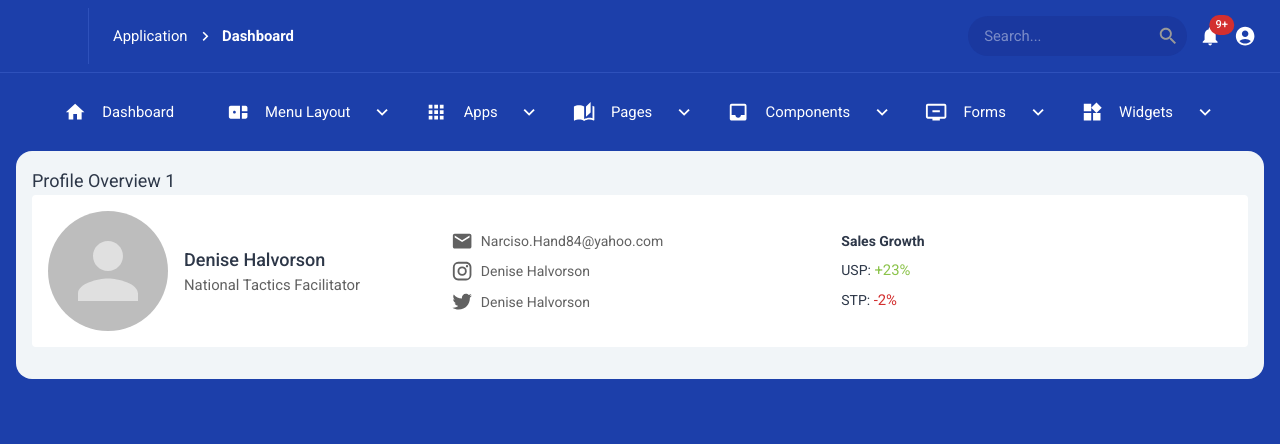
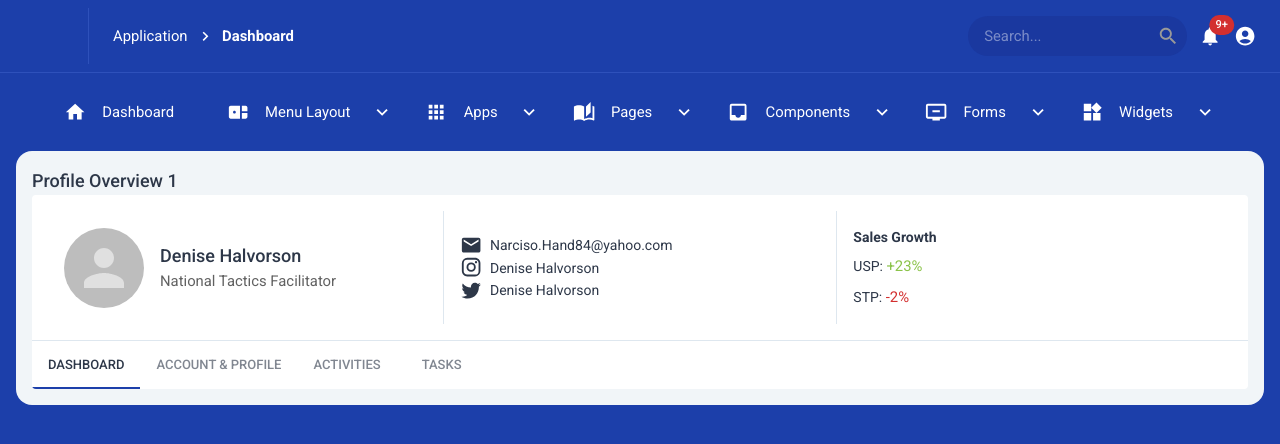
Before and after one commit to usrivastava92/hello-mui, a React (Vite) app: page /top/profileOverview1 in a window 1280 px wide. Shown: the top 444 px of the page. Built offline with nearby package versions, Linux system fonts and the light colour scheme.

Commit message:
fixed ProfileOverview1.tsx

```diff
--- a/src/components/Divider/Divider.tsx
+++ b/src/components/Divider/Divider.tsx
@@ -1,7 +1,7 @@
 import React from 'react';
 import { Divider, styled } from '@mui/material';
 
-interface DividerProps {
+export interface DividerProps {
   type: 'primary' | 'secondary';
 }
 
--- a/src/components/MobileMenu/MobileMenu.tsx
+++ b/src/components/MobileMenu/MobileMenu.tsx
@@ -106,12 +106,12 @@ export const MobileMenu: React.FC<MobileMenuProps> = ({
   menuItems = []
 }): JSX.Element => {
   const [menuOpen, setMenuOpen] = useState(false);
-
+  const toggleMenu = () => setMenuOpen(!menuOpen);
   return (
     <Box sx={{ display: { xs: 'block', md: 'none' } }} component="div">
       <Stack justifyContent="space-between" sx={{ mx: 2, my: 0.5 }}>
         <BrandLogo />
-        <Stack onClick={() => setMenuOpen(!menuOpen)}>
+        <Stack onClick={toggleMenu}>
           {menuOpen ? (
             <CloseIcon
               sx={{ color: 'primary.contrastText' }}
--- a/src/config/theme/components.config.ts
+++ b/src/config/theme/components.config.ts
@@ -16,6 +16,13 @@ export const getComponentOptions = (palette: PaletteOptions): Components => {
     MuiBreadcrumbs: {
       defaultProps: {
         color: 'inherit'
+      }
+    },
+    MuiIconButton: {
+      styleOverrides: {
+        root: {
+          color: 'inherit'
+        }
       }
     },
     MuiButton: {
--- a/src/layouts/TopMenuLayout/components/TopBar/TopBar.tsx
+++ b/src/layouts/TopMenuLayout/components/TopBar/TopBar.tsx
@@ -45,8 +45,7 @@ export const SearchInput: React.FC<InputBaseProps> = ({ sx }): JSX.Element => {
         size="large"
         edge="end"
         sx={{
-          display: { md: 'none', xs: 'flex' },
-          color: 'primary.contrastText'
+          display: { md: 'none', xs: 'flex' }
         }}
       >
         <SearchIcon />
@@ -112,20 +111,12 @@ export const TopBar: React.FC = (): JSX.Element => {
           <Box sx={{ flexGrow: 1 }} />
           <Stack className="intro-x" justifyContent="space-between">
             <SearchInput />
-            <IconButton
-              size="large"
-              edge="end"
-              sx={{ color: 'primary.contrastText' }}
-            >
+            <IconButton size="large" edge="end">
               <Badge badgeContent="9+" color="error" component="div">
                 <NotificationsIcon />
               </Badge>
             </IconButton>
-            <IconButton
-              size="large"
-              edge="end"
-              sx={{ color: 'primary.contrastText' }}
-            >
+            <IconButton size="large" edge="end">
               <AccountCircle />
             </IconButton>
           </Stack>
--- a/src/pages/Profiles/Overview1/ProfileOverview1.tsx
+++ b/src/pages/Profiles/Overview1/ProfileOverview1.tsx
@@ -1,29 +1,43 @@
-import React from 'react';
-import { Avatar, Card, Grid, Stack, Typography } from '@mui/material';
+import React, { useState } from 'react';
+import {
+  Avatar,
+  Card,
+  Grid,
+  Stack,
+  Tab,
+  Tabs,
+  Typography
+} from '@mui/material';
 import { ProfileProps, randomProfile } from '@/pages/Profiles/profileData';
 import EmailIcon from '@mui/icons-material/Email';
 import InstagramIcon from '@mui/icons-material/Instagram';
 import TwitterIcon from '@mui/icons-material/Twitter';
+import { AppDivider } from '@/components/Divider';
+
+const TABS = ['Dashboard', 'Account & Profile', 'Activities', 'Tasks'];
 
 const Profile: React.FC<ProfileProps> = ({ profileInfo }) => {
+  const [selectedTab, setSelectedTab] = useState<string>(TABS[0]);
+  const handleTabChange = (event: React.SyntheticEvent, newValue: number) =>
+    setSelectedTab(TABS[newValue]);
   return (
     <Grid className="intro-y" container spacing={2}>
       <Grid item xs={12}>
         <Card>
-          <Stack
-            direction={{ xs: 'column', md: 'row' }}
-            sx={{ m: 2 }}
-            justifyContent="space-between"
-          >
-            <Stack
-              spacing={2}
-              justifyContent="flex-start"
-              sx={{ width: '34%' }}
+          <Grid container sx={{ p: 2 }}>
+            <Grid
+              item
+              xs={12}
+              md={4}
+              display="flex"
+              justifyContent={{ xs: 'center', md: 'flex-start' }}
+              alignItems="center"
+              sx={{ p: 2 }}
             >
               <Avatar
-                sx={{ width: 120, height: 120, color: 'dark.lighter' }}
+                sx={{ width: '5rem', height: '5rem', color: 'dark.lighter' }}
               ></Avatar>
-              <Stack direction="column" alignItems="flex-start">
+              <Stack direction="column" alignItems="flex-start" sx={{ mx: 2 }}>
                 <Typography variant="lg" fontWeight="medium">
                   {profileInfo.name}
                 </Typography>
@@ -31,39 +45,50 @@ const Profile: React.FC<ProfileProps> = ({ profileInfo }) => {
                   {profileInfo.profession}
                 </Typography>
               </Stack>
-            </Stack>
-            <Stack
-              spacing={1}
-              direction="column"
+            </Grid>
+            <Grid
+              item
+              xs={12}
+              md={4}
+              display="flex"
+              flexDirection="column"
+              justifyContent="center"
               alignItems={{ xs: 'center', md: 'flex-start' }}
-              justifyContent="center"
-              sx={{ width: '33%' }}
+              sx={{
+                p: 2,
+                borderLeft: { md: 1 },
+                borderRight: { md: 1 },
+                borderTop: { xs: 1, md: 0 },
+                borderBottom: { xs: 1, md: 0 },
+                borderColor: {
+                  xs: 'secondary.contrastBorder',
+                  md: 'secondary.contrastBorder'
+                }
+              }}
             >
-              <Stack
-                justifyContent="flex-start"
-                spacing={1}
-                color="dark.darker"
-              >
+              <Stack justifyContent="flex-start" spacing={1}>
                 <EmailIcon />
                 <Typography variant="sm">{profileInfo.email}</Typography>
               </Stack>
-              <Stack
-                justifyContent="flex-start"
-                spacing={1}
-                color="dark.darker"
-              >
+              <Stack justifyContent="flex-start" spacing={1}>
                 <InstagramIcon />
                 <Typography variant="sm">{profileInfo.name}</Typography>
               </Stack>
-              <Stack
-                justifyContent="flex-start"
-                spacing={1}
-                color="dark.darker"
-              >
+              <Stack justifyContent="flex-start" spacing={1}>
                 <TwitterIcon />
                 <Typography variant="sm">{profileInfo.name}</Typography>
               </Stack>
-            </Stack>
+            </Grid>
+            <Grid
+              item
+              xs={12}
+              md={4}
+              display="flex"
+              flexDirection="column"
+              justifyContent="center"
+              alignItems={{ xs: 'center', md: 'flex-start' }}
+              sx={{ p: 2 }}
+            >
               <Stack
                 spacing={1}
                 direction="column"
@@ -87,11 +112,22 @@ const Profile: React.FC<ProfileProps> = ({ profileInfo }) => {
                   </Typography>
                 </Typography>
               </Stack>
-          </Stack>
+            </Grid>
+          </Grid>
+          <AppDivider type="secondary" />
+          <Tabs
+            value={TABS.indexOf(selectedTab)}
+            onChange={handleTabChange}
+            variant="scrollable"
+            indicatorColor="primary"
+            textColor="inherit"
+          >
+            {TABS.map((tab) => (
+              <Tab label={tab} />
+            ))}
+          </Tabs>
         </Card>
       </Grid>
-      <Grid item></Grid>
-      <Grid item></Grid>
     </Grid>
   );
 };
@@ -99,7 +135,9 @@ const Profile: React.FC<ProfileProps> = ({ profileInfo }) => {
 export const ProfileOverview1: React.FC = () => {
   return (
     <>
-      <Typography variant="lg">Profile Overview 1</Typography>
+      <Typography variant="lg" fontWeight="medium">
+        Profile Overview 1
+      </Typography>
       <Profile profileInfo={randomProfile()}></Profile>
     </>
   );
```
Lines whose indentation alone changed are shown as unchanged.
